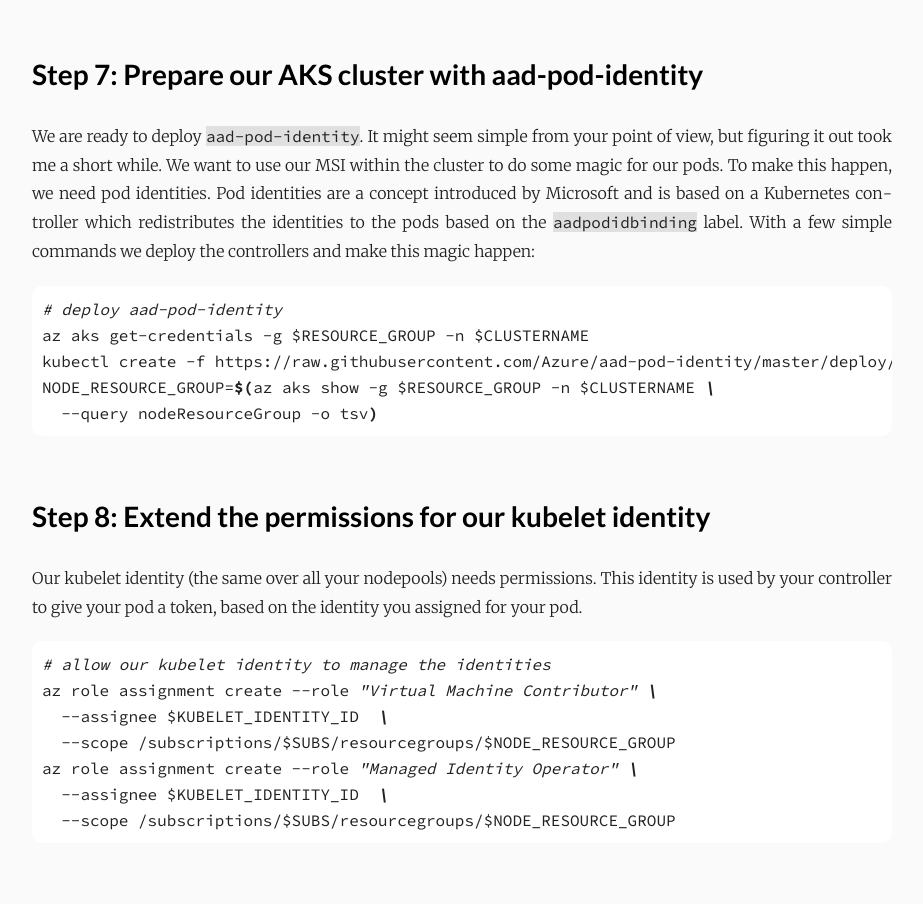
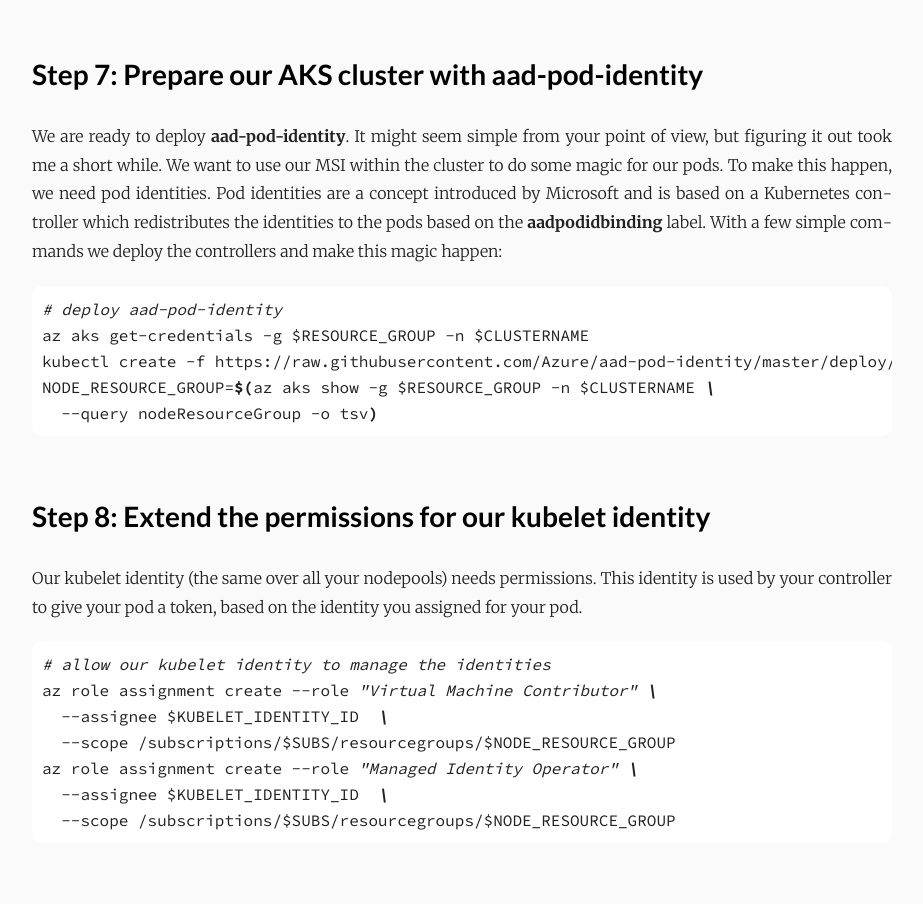
Before and after one commit to aristosvo/aristosvo.github.io, a plain HTML site: page posts/aks-with-msi-for-your-java-services/index.html in a window 1280 px wide. Shown: the part 5200-6104 px from the top of the page, without its empty margins (178-1101 px from the left). Drawn offline with nearby package versions, Linux system fonts and the light colour scheme.

Commit message:
rebuilding site Wed Apr  8 14:19:57 CEST 2020

```diff
--- a/posts/aks-with-msi-for-your-java-services/index.html
+++ b/posts/aks-with-msi-for-your-java-services/index.html
@@ -235,7 +235,7 @@ export STORAGE_ID=<span style="font-weight:bold">$(</span>az storage account sho
 az role assignment create --role <span style="font-style:italic">&#34;Storage Blob Data Reader&#34;</span> --assignee $PRINCIPAL_ID <span style="font-weight:bold;font-style:italic">\
 </span><span style="font-weight:bold;font-style:italic"></span>  --scope $STORAGE_ID
 </code></pre></div><h2 id="step-7-prepare-our-aks-cluster-with-aad-pod-identity">Step 7: Prepare our AKS cluster with aad-pod-identity</h2>
-<p>We are ready to deploy <code>aad-pod-identity</code>. It might seem simple from your point of view, but figuring it out took me a short while. We want to use our MSI within the cluster to do some magic for our pods. To make this happen, we need pod identities. Pod identities are a concept introduced by Microsoft and is based on a Kubernetes controller which redistributes the identities to the pods based on the <code>aadpodidbinding</code> label. With a few simple commands we deploy the controllers and make this magic happen:</p>
+<p>We are ready to deploy <strong>aad-pod-identity</strong>. It might seem simple from your point of view, but figuring it out took me a short while. We want to use our MSI within the cluster to do some magic for our pods. To make this happen, we need pod identities. Pod identities are a concept introduced by Microsoft and is based on a Kubernetes controller which redistributes the identities to the pods based on the <strong>aadpodidbinding</strong> label. With a few simple commands we deploy the controllers and make this magic happen:</p>
 <div class="highlight"><pre style="background-color:#fff;-moz-tab-size:4;-o-tab-size:4;tab-size:4"><code class="language-bash" data-lang="bash"><span style="font-style:italic"># deploy aad-pod-identity</span>
 az aks get-credentials -g $RESOURCE_GROUP -n $CLUSTERNAME
 kubectl create -f https://raw.githubusercontent.com/Azure/aad-pod-identity/master/deploy/infra/deployment-rbac.yaml
```
